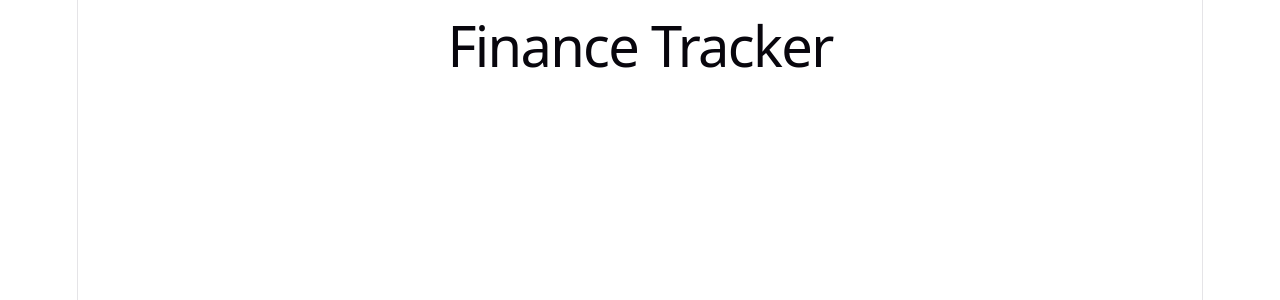
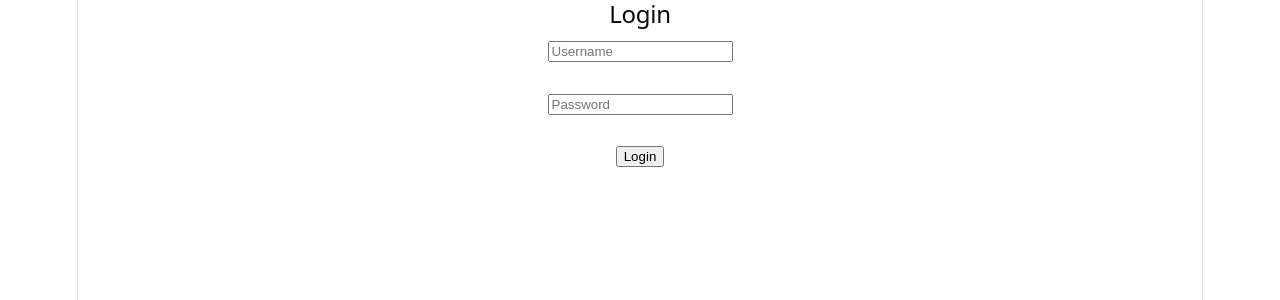
Before and after one commit to kostasafe/finance-tracker, a React app in the folder frontend/: page / in a window 1280 px wide. Shown: the top 300 px of the page. Built offline with nearby package versions, Linux system fonts and the light colour scheme; the HTML template or start-up script is replaced by a standard one.

Commit message:
Login page test

```diff
--- a/frontend/src/App.jsx
+++ b/frontend/src/App.jsx
@@ -1,9 +1,7 @@
+import Login from "./pages/Login";
+
 function App() {
-  return (
-    <div>
-      <h1>Finance Tracker</h1>
-    </div>
-  );
+  return <Login />
 }
 
 export default App;
--- /dev/null
+++ b/frontend/src/pages/Login.jsx
@@ -0,0 +1,36 @@
+import { useState } from "react";
+
+function Login() {
+    const [username, setUsername] = useState("");
+    const [password, setPassword] = useState("");
+
+    return (
+        <div>
+            <h2>Login</h2>
+
+            <input
+            type="text"
+            placeholder="Username"
+            value={username}
+            onChange={(e) => setUsername(e.target.value)}
+            />
+
+            <br />
+            <br />
+
+            <input
+            type="password"
+            placeholder="Password"
+            value={password}
+            onChange={(e) => setPassword(e.target.value)}
+            />
+
+            <br />
+            <br />
+
+            <button>Login</button>
+        </div>
+    );
+}
+
+export default Login;
```
